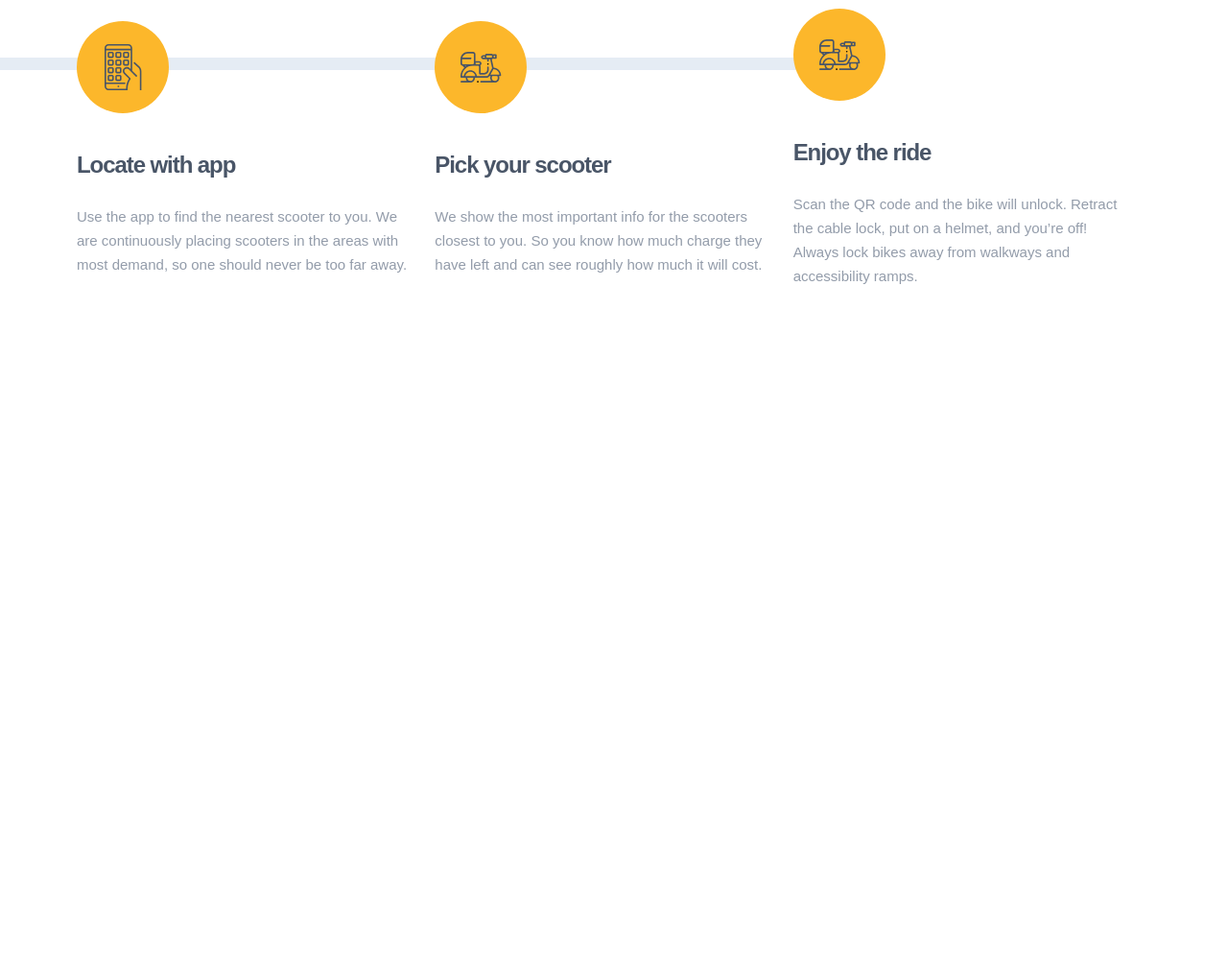
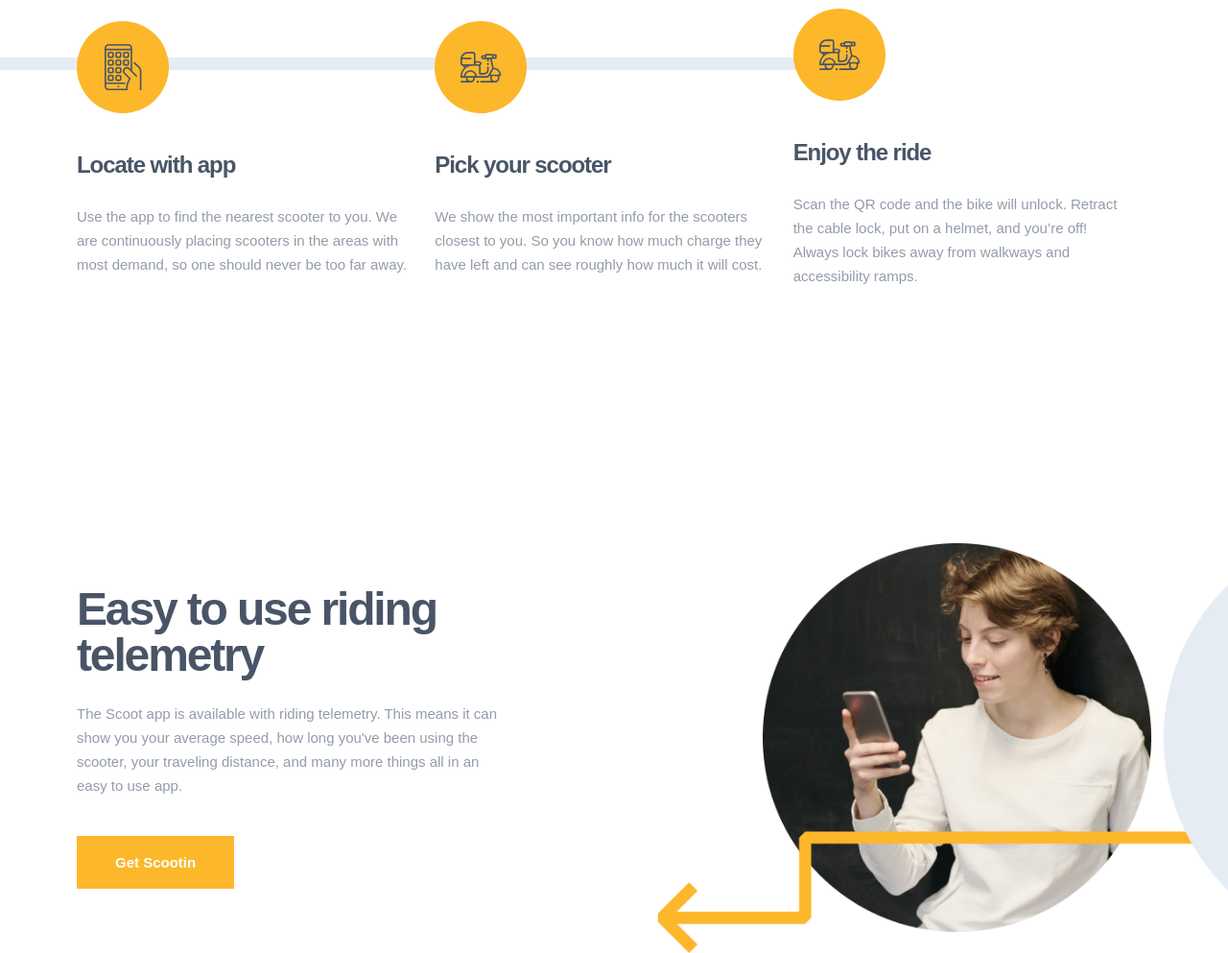
Before and after one commit to halilov-frondend/Scoot, a plain HTML site: page index.html in a window 1280 px wide. Shown: the part 801-1794 px from the top of the page at 96% size. Before the commit the page ends 1101 px from the top, so only its background shows below. Drawn offline with Linux system fonts and the light colour scheme.

Commit message:
images finished

```diff
--- a/index.html
+++ b/index.html
@@ -128,6 +128,41 @@
           </div>
         </div>
       </section>
+
+      <section class="images">
+        <div class="container">
+          <div class="images-inner">
+            <div class="images-connect">
+              <h3 class="images-connect-title">Easy to use riding telemetry</h3>
+              <p class="images-connect-text">
+                The Scoot app is available with riding telemetry. This means it
+                can show you your average speed, how long you've been using the
+                scooter, your traveling distance, and many more things all in an
+                easy to use app.
+              </p>
+              <button class="repetition-btn">Get Scootin</button>
+            </div>
+            <div class="images-connect-2">
+              <img
+                src="./images/images-women.png"
+                alt="images-img"
+                width="405"
+                height="405"
+              />
+              <img
+                class="images-connect-2-img"
+                src="./images/imaes-lengh-left.png"
+                alt=""
+              />
+              <img
+                class="images-connect-2-img-2"
+                src="./images/images-bg.png"
+                alt=""
+              />
+            </div>
+          </div>
+        </div>
+      </section>
     </main>
   </body>
 </html>
--- a/sass/bloks/_article.scss
+++ b/sass/bloks/_article.scss
@@ -15,14 +15,14 @@
   font-size: 24px;
   line-height: 28px;
   letter-spacing: -1.07143px;
-  color: #495567;
+  color: $Dark-Navy;
   margin-top: 40px;
 }
 .article-connect-text-2 {
   font-weight: 400;
   font-size: 15px;
   line-height: 25px;
-  color: #939caa;
+  color: $Dim-Grey;
   margin-top: 27px;
   font-family: "Lexend-Deca", sans-serif;
 }
--- a/sass/bloks/_bloks.scss
+++ b/sass/bloks/_bloks.scss
@@ -3,3 +3,4 @@
 @import "navbar";
 @import "hero";
 @import "article";
+@import "images";
--- /dev/null
+++ b/sass/bloks/_images.scss
@@ -0,0 +1,42 @@
+.images {
+  margin-top: 266px;
+}
+.images-inner {
+  display: flex;
+  align-items: center;
+  justify-content: space-between;
+}
+.images-connect {
+  width: 100%;
+  max-width: 445px;
+}
+.images-connect-title {
+  font-weight: 700;
+  font-size: 48px;
+  line-height: 48px;
+  letter-spacing: -2.14286px;
+  color: $Dark-Navy;
+}
+.images-connect-text {
+  font-weight: 400;
+  font-size: 15px;
+  line-height: 25px;
+  color: $Dim-Grey;
+  margin-top: 24px;
+  margin-bottom: 40px;
+  font-family: "Lexend-Deca", sans-serif;
+}
+.images-connect-2 {
+  position: relative;
+}
+.images-connect-2-img {
+  position: absolute;
+  left: -110px;
+  top: 300px;
+  width: 625px;
+}
+.images-connect-2-img-2 {
+  position: absolute;
+  right: -114px;
+  top: -20px;
+}
--- a/sass/bloks/_navbar.scss
+++ b/sass/bloks/_navbar.scss
@@ -19,4 +19,7 @@
   font-size: 15px;
   line-height: 25px;
   color: $Dim-Grey;
+  &:hover {
+    color: $yellow;
+  }
 }
```
Also changed, not shown: css/main.css, images/imaes-lengh-left.png (added), images/images-bg.png (added), images/images-women.png (added), 1 other file.
